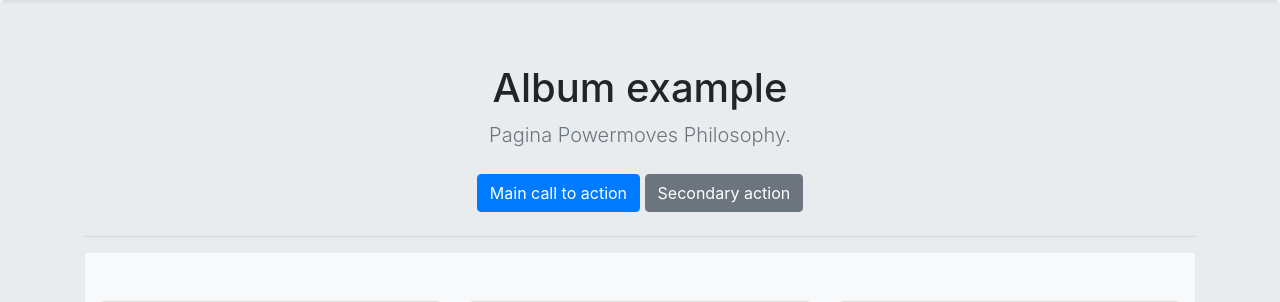
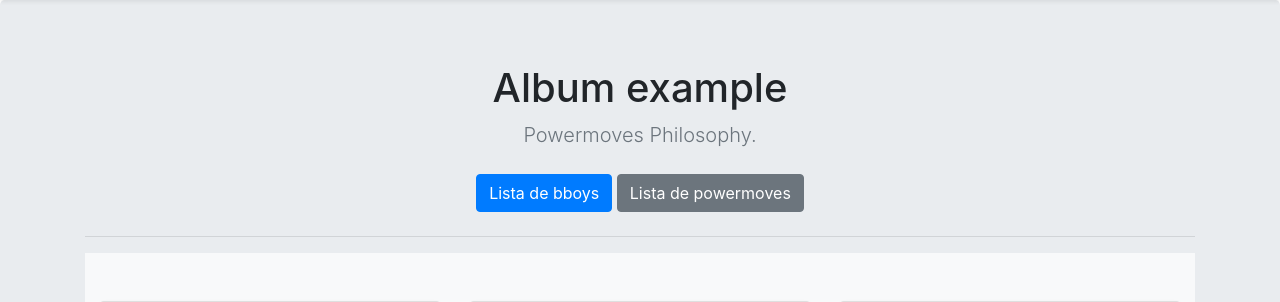
Before and after one commit to CjagEu/CursoDja, a Django app: page /index/ in a window 1280 px wide. Shown: the part 56-358 px from the top of the page. Run offline with Django 3.2, Linux system fonts and the light colour scheme; parts of the project's set-up code (start-up, migrations or seed data) failed here and were passed over; some libraries are stand-ins or nearby versions.

Commit message:
He modificado index y añadido lista-powermoves.html

```diff
--- a/applications/videoteca/urls.py
+++ b/applications/videoteca/urls.py
@@ -9,6 +9,6 @@ urlpatterns = [
     path('movimientos-bboy/<pk>/por-bboy/', views.ListaPowerBboys.as_view(), name="lista-movimientos"),
     path('bboy/add/', views.AddBboy.as_view(), name="bboy-add"),
     path('', views.ListaMovimientos.as_view(),name="lista"),
-
+    path('powermoves/', views.ListaPowermoves.as_view(), name="lista-powermoves"),
 
 ]
--- a/templates/home/base.html
+++ b/templates/home/base.html
@@ -15,10 +15,10 @@
     <section class="jumbotron text-center">
         <div class="container">
             <h1 class="jumbotron-heading">Album example</h1>
-            <p class="lead text-muted">Pagina Powermoves Philosophy.</p>
+            <p class="lead text-muted">Powermoves Philosophy.</p>
             <p>
-                <a href="#" class="btn btn-primary my-2">Main call to action</a>
-                <a href="#" class="btn btn-secondary my-2">Secondary action</a>
+                <a href="{% url 'videoteca_app:lista-bboys' %}" class="btn btn-primary my-2">Lista de bboys</a>
+                <a href="{% url 'videoteca_app:lista-powermoves' %}" class="btn btn-secondary my-2">Lista de powermoves</a>
             </p>
             <hr>
             {%  block main_content %}
--- a/templates/videoteca/lista-bboys.html
+++ b/templates/videoteca/lista-bboys.html
@@ -5,9 +5,10 @@
         <title>Lista de Bboys</title>
     </head>
     <body>
-        <h1>Bboys Registrados</h1>
+        <h1>Bboys registrados en el sistema</h1>
         <table border="1">
             <thead>
+                <th>ID</th>
                 <th>Bboy</th>
                 <th>Pais</th>
                 <th>Visitar</th>
@@ -15,6 +16,7 @@
             <tbody>
                 {% for l in listabboys %}
                     <tr>
+                        <td>{{ l.id }}</td>
                         <td>{{ l.name }}</td>
                         <td>{{ l.nacionalidad }}</td>
                         <td><a href="{% url 'videoteca_app:lista-movimientos' l.id %}">Ver Moves</a></td>
```
Also changed, not shown: applications/videoteca/views.py (+8 -0 lines), templates/videoteca/lista-powermoves.html (added, +24 -0 lines), db.sqlite3.
